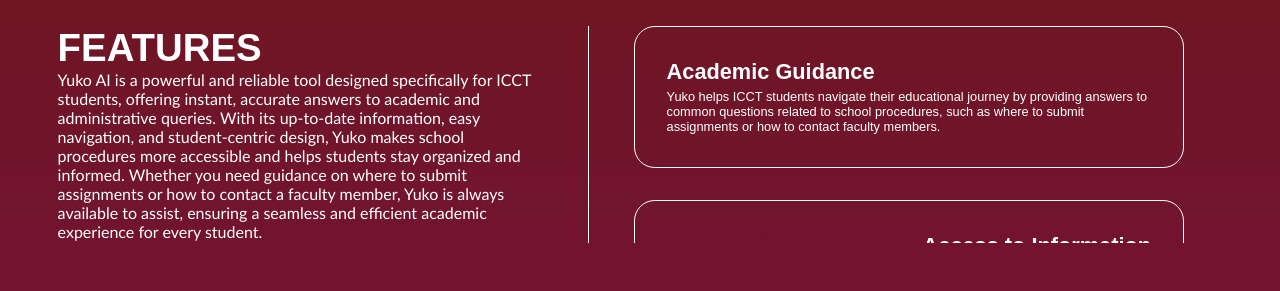
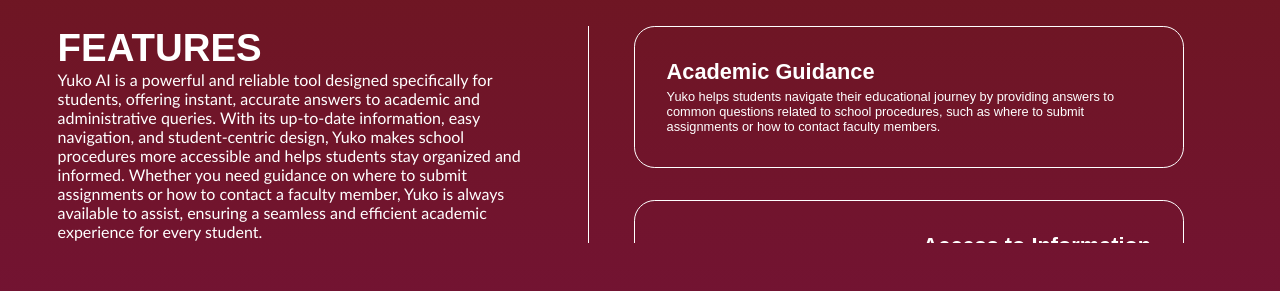
Before and after one commit to tenshi33/GoogleTeam, a React (Vite) app in the folder Yuko/: page / in a window 1280 px wide. Shown: the part 755-1046 px from the top of the page. Built offline with nearby package versions, Linux system fonts and the light colour scheme.

Commit message:
removed icct name

```diff
--- a/Yuko/src/components/index.jsx
+++ b/Yuko/src/components/index.jsx
@@ -109,7 +109,7 @@ function Landing() {
                         <div className='features-top'>
                             <div className='features-first-section'>
                                 <h1 className='feature-title'>FEATURES</h1>
-                                <p className='features-top-left-decscription'>Yuko AI is a powerful and reliable tool designed specifically for ICCT students, offering instant, accurate answers to academic and administrative queries. With its up-to-date information, easy navigation, and student-centric design, Yuko makes school procedures more accessible and helps students stay organized and informed. Whether you need guidance on where to submit assignments or how to contact a faculty member, Yuko is always available to assist, ensuring a seamless and efficient academic experience for every student.</p>
+                                <p className='features-top-left-decscription'>Yuko AI is a powerful and reliable tool designed specifically for students, offering instant, accurate answers to academic and administrative queries. With its up-to-date information, easy navigation, and student-centric design, Yuko makes school procedures more accessible and helps students stay organized and informed. Whether you need guidance on where to submit assignments or how to contact a faculty member, Yuko is always available to assist, ensuring a seamless and efficient academic experience for every student.</p>
                             </div>
                             <div className='feature-section-divider'></div>
                             {/*FEATURES TOP-RIGHT SIDE WITH SCROLL FEATURE*/}
@@ -117,7 +117,7 @@ function Landing() {
                                 <div className='features'>
                                     <div className='first-feature-content-odd'>
                                         <p className='features-title-odd'>Academic Guidance</p>
-                                        <p className='features-description-odd'>Yuko helps ICCT students navigate their educational journey by providing answers to common questions related to school procedures, such as where to submit assignments or how to contact faculty members.</p>
+                                        <p className='features-description-odd'>Yuko helps students navigate their educational journey by providing answers to common questions related to school procedures, such as where to submit assignments or how to contact faculty members.</p>
                                     </div>
                                 </div>
 
```
